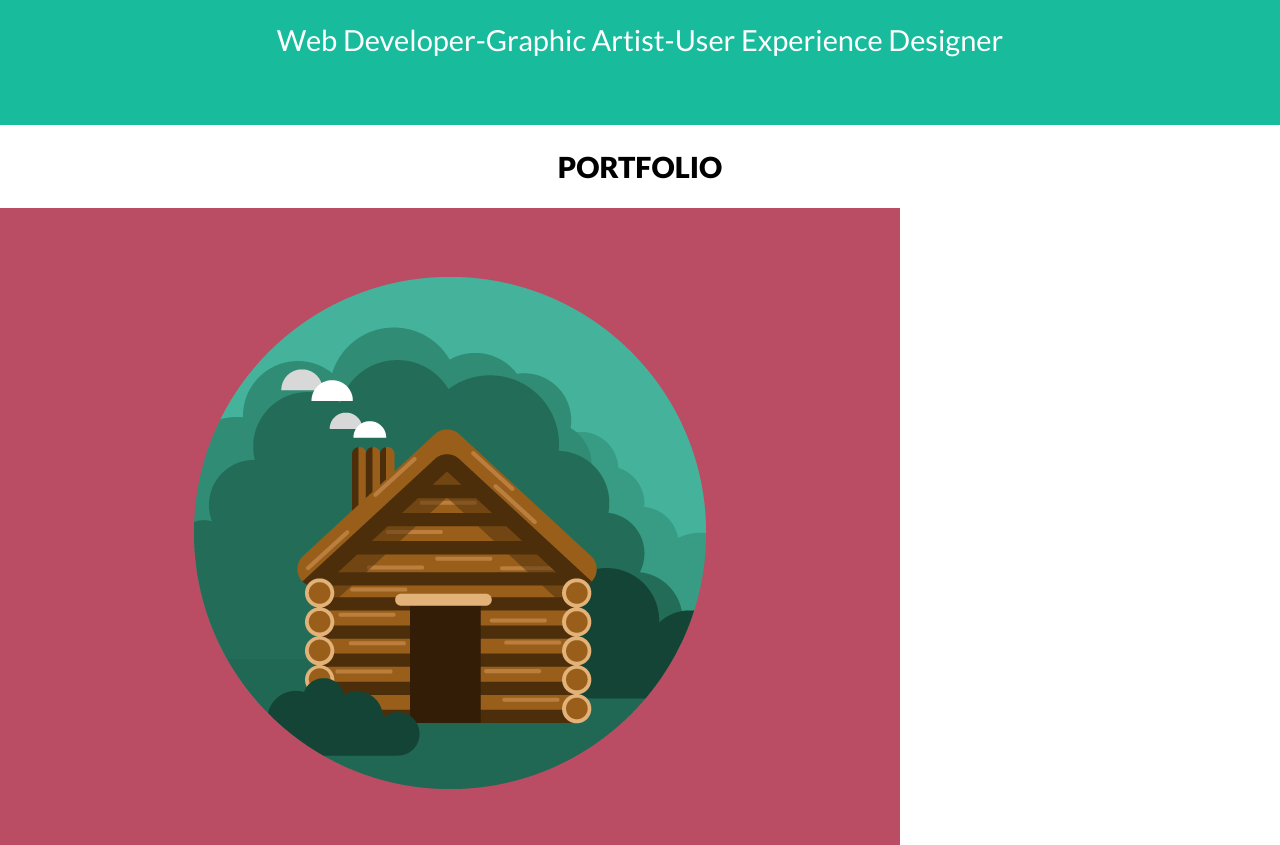
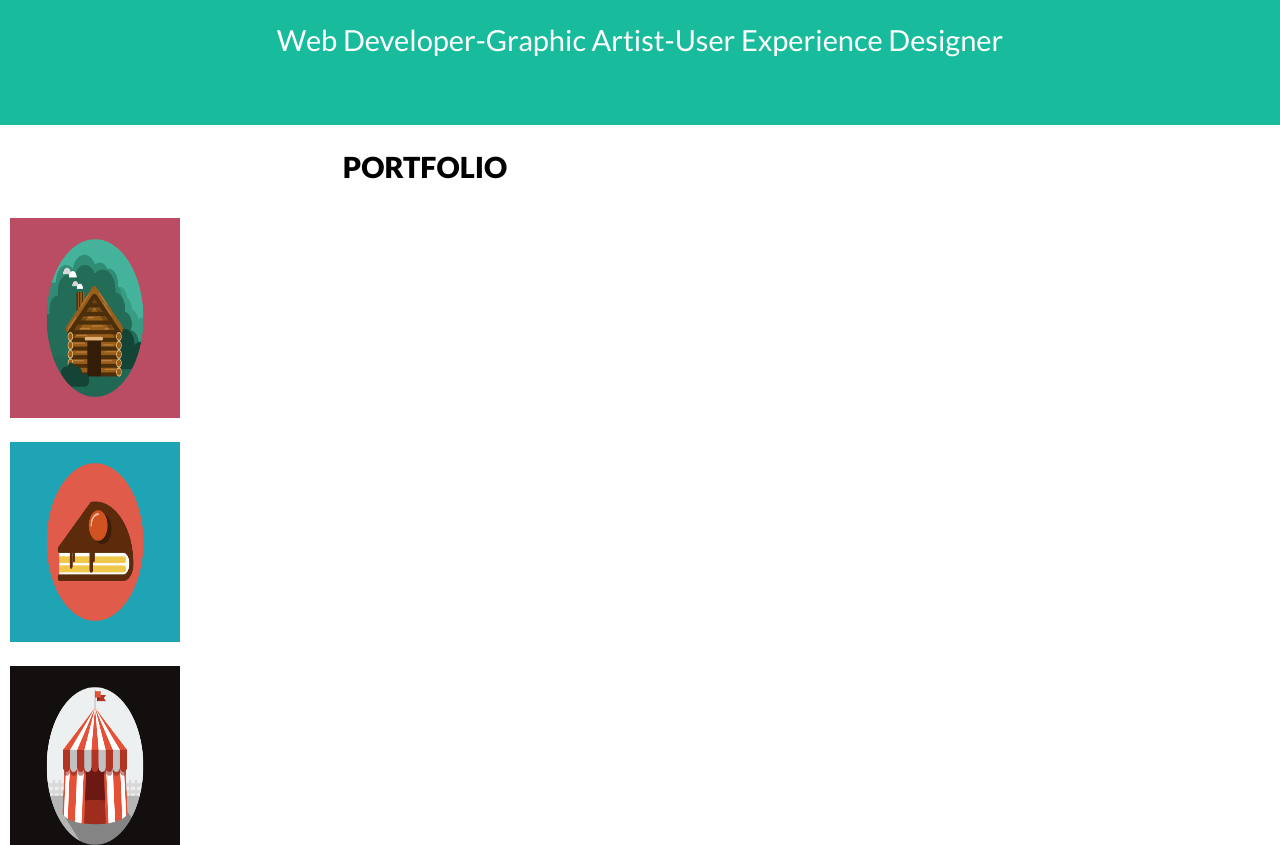
Before and after one commit to tanhi/freelance, a plain HTML site: page index.html in a window 1280 px wide. Shown: the part 620-1465 px from the top of the page. Drawn offline with Linux system fonts and the light colour scheme.

Commit message:
subiendo ejercicio

```diff
--- a/css/main.css
+++ b/css/main.css
@@ -57,9 +57,6 @@ main {
   font-family: 'Lato', sans-serif;
 }
 
-.portfolio {
-
-}
 
 .text-uppercase {
  text-transform: uppercase;
@@ -74,4 +71,28 @@ main {
   font-family: 'Lato', sans-serif;
   color: black;
   text-align: center;
+
 }
+.portfolio{
+  width: 850px;
+   height: 432px;
+   display: inline-block;
+}
+
+.portfolio div img {
+  height: 200px;
+  width: 170px;
+  padding: 10px;
+}
+
+.portfolio, .set1  .set2{
+  display: inline-block;
+}
+
+
+
+
+
+   height: 200px;
+   width: 170px;
+   padding: 10px;
```
